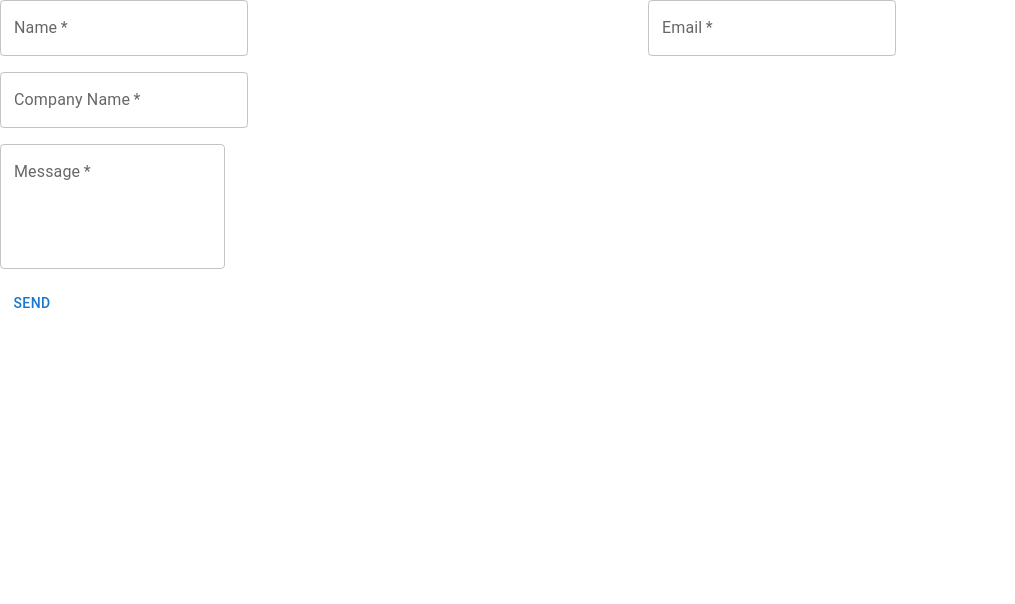
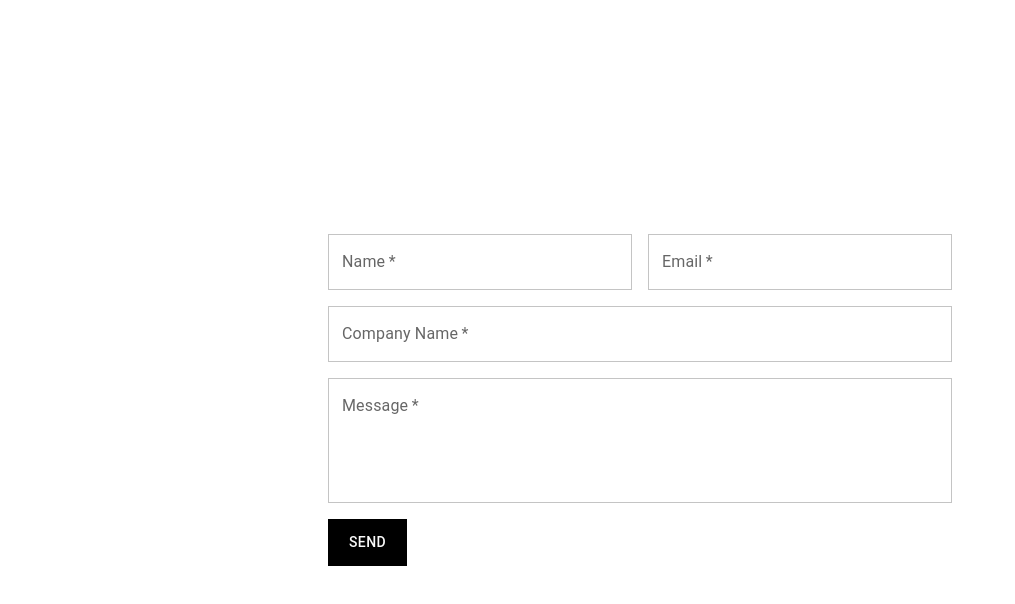
Before and after one commit to Aktonen/akutolonendotcom, a React (Create React App) app: page /HireMe in a window 1280 px wide. Shown: the top 604 px of the page, without its empty margins (0-1015 px from the left). Built offline with nearby package versions, Linux system fonts and the light colour scheme.

Commit message:
chore: Refactor HireMe component, add form validation, and improve styling

```diff
--- a/src/Styles/HireMe.css
+++ b/src/Styles/HireMe.css
@@ -0,0 +1,41 @@
+.hireMe {
+  display: flex;
+  justify-content: center;
+  align-items: center;
+  height: 100vh;
+}
+
+.hireMeFormWrapper {
+  width: 50% !important;
+}
+
+.hireMeFormTextField,
+.hireMeFormTextFieldMultiline {
+  width: 100%;
+}
+
+.hireMeFormButton {
+  background-color: #000 !important;
+  color: #f9f9f9 !important;
+  border: 1px solid #00000075 !important;
+  padding: 10px 20px !important;
+  cursor: pointer !important;
+  transition: all 0.3s !important;
+}
+
+.hireMeFormButton:hover {
+  background-color: #f9f9f9 !important;
+  color: #000 !important;
+}
+
+/* Mui component overrides */
+.MuiTextField-root .MuiInputBase-root,
+.MuiButtonBase-root {
+  border-radius: 0px !important;
+}
+
+@media screen and (max-width: 768px) {
+  .hireMeFormWrapper {
+    width: 100% !important;
+  }
+}
```
